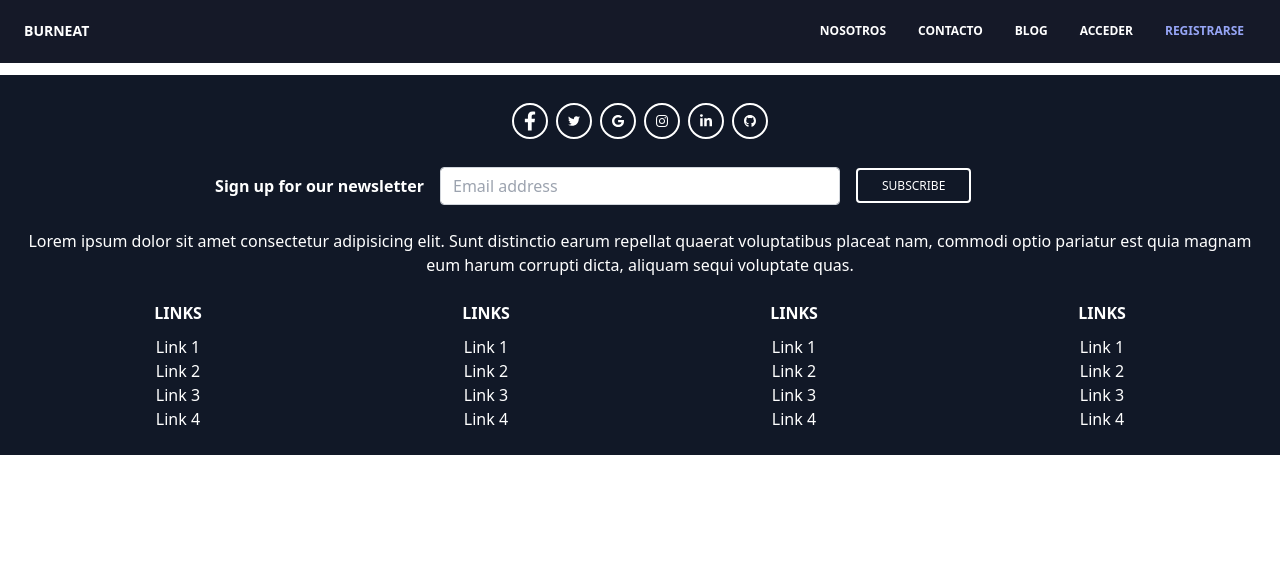
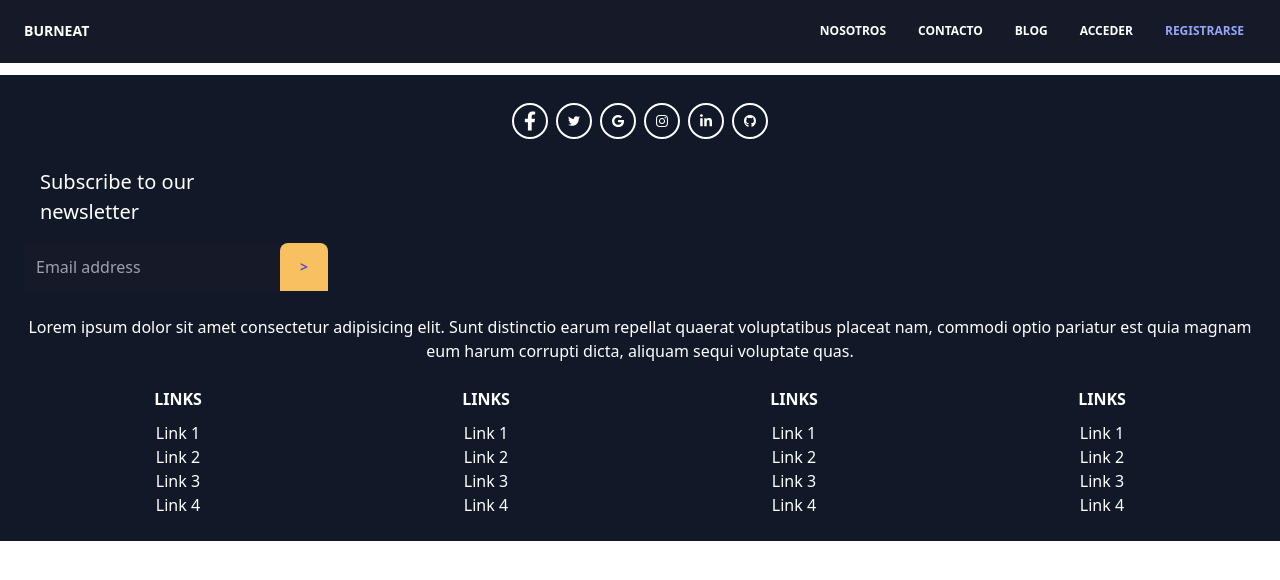
Before and after one commit to matisanchz/Burneat, a React (Vite) app in the folder client/: page / in a window 1280 px wide. Shown: the top 580 px of the page. Built offline with nearby package versions, Linux system fonts and the light colour scheme.

Commit message:
Newsletter componnent and some changes

```diff
--- a/client/index.html
+++ b/client/index.html
@@ -4,7 +4,7 @@
     <meta charset="UTF-8" />
     <link rel="icon" type="image/svg+xml" href="/src/favicon.svg" />
     <meta name="viewport" content="width=device-width, initial-scale=1.0" />
-    <title>Vite App</title>
+    <title>Burneat</title>
   </head>
   <body>
     <div id="root"></div>
--- a/client/src/Components/Footer/Footer.tsx
+++ b/client/src/Components/Footer/Footer.tsx
@@ -1,4 +1,5 @@
 import React, { useState } from 'react'
+import { Newsletter } from '../Newsletter/Newsletter';
 import { Icon } from './index'
 
 
@@ -8,12 +9,15 @@ import { Icon } from './index'
 
 
 
-type FooterProps = {
+interface FooterProps  {
     viewBox: string;
     dataIcon: string;
     d: string;
+    h: string;
+};
 
-};
+
+
 const icons = [
 
     {
@@ -51,16 +55,12 @@ const icons = [
 ]
 
 
-export const Footer: React.FC<FooterProps> = ({  }) => {
-
+export const Footer: React.FC<FooterProps> = () => {
 
 
 
     return (
         <>
-
-
-
             <div>
 
                 <footer className="text-center bg-gray-900 text-white">
@@ -81,45 +81,9 @@ export const Footer: React.FC<FooterProps> = ({  }) => {
                         </div>
 
                         <div>
-                            <form action="">
-                                <div className="grid md:grid-cols-3 gird-cols-1 gap-4 flex justify-center items-center">
-                                    <div className="md:ml-auto md:mb-6">
-                                        <p className="">
-                                            <strong>Sign up for our newsletter</strong>
-                                        </p>
-                                    </div>
 
-                                    <div className="md:mb-6">
-                                        <input
-                                            type="text"
-                                            className="
-form-control
-block
-w-full
-px-3
-py-1.5
-text-base
-font-normal
-text-gray-700
-bg-white bg-clip-padding
-border border-solid border-gray-300
-rounded
-transition
-ease-in-out
-m-0
-focus:text-gray-700 focus:bg-white focus:border-blue-600 focus:outline-none
-"
-                                            id="exampleFormControlInput1"
-                                            placeholder="Email address" />
-                                    </div>
+                            <Newsletter h='working'/>
 
-                                    <div className="md:mr-auto mb-6">
-                                        <button type="submit" className="inline-block px-6 py-2 border-2 border-white text-white font-medium text-xs leading-tight uppercase rounded hover:bg-black hover:bg-opacity-5 focus:outline-none focus:ring-0 transition duration-150 ease-in-out">
-                                            Subscribe
-                                        </button>
-                                    </div>
-                                </div>
-                            </form>
                         </div>
 
                         <div className="mb-6">
--- a/client/src/Components/Icon/Icon.tsx
+++ b/client/src/Components/Icon/Icon.tsx
@@ -1,6 +1,6 @@
 
 import React from 'react';
-
+import { Link } from 'react-router-dom'
 
 interface Props {
     viewBox: string;
@@ -12,13 +12,9 @@ interface Props {
 export const Icon: React.FC<Props> = ( {viewBox,dataIcon,d}: Props ) => {
 
 
-
-
-
-
     return (
         <>
-            <a href="#!" type="button" className="rounded-full border-2 border-white text-white leading-normal uppercase hover:bg-black hover:bg-opacity-5 focus:outline-none focus:ring-0 transition duration-150 ease-in-out w-9 h-9 m-1">
+            <Link to="#!" type="button" className="rounded-full border-2 border-white text-white leading-normal uppercase hover:bg-black hover:bg-opacity-5 focus:outline-none focus:ring-0 transition duration-150 ease-in-out w-9 h-9 m-1">
                 <svg
                     aria-hidden="true"
                     focusable="false"
@@ -34,9 +30,9 @@ export const Icon: React.FC<Props> = ( {viewBox,dataIcon,d}: Props ) => {
                         d={d}
                     ></path>
                 </svg>
-            </a>
+            </Link>
         </>
     )
 }
 
-export default Icon
+export default Icon;
--- /dev/null
+++ b/client/src/Components/Newsletter/Newsletter.tsx
@@ -0,0 +1,90 @@
+import React from 'react';
+
+interface Props {
+    h: string;
+}
+
+
+export const Newsletter = ({ h }: Props) => {
+
+    const simbol = ">"
+
+
+
+    return (
+
+
+        <div className="grid grid-cols-6 gap-4">
+
+            <div className='text-left ml-4'>
+                <span className="md:ml-auto md:mb- col-start-1 col-end-7 text-xl font-['DM Sans'] font-normal  "> Subscribe to our  newsletter </span>
+            </div>
+
+            <div className='grid grid-cols-2 w-[32rem] col-start-1 col-end-7 '>
+
+                <input
+                    type="text"
+                    className="
+                        md:mb-6
+                        form-control
+                        block
+                        w-full
+                        px-3
+                        py-1.5
+                        text-base
+                        font-normal
+                        text-gray-700
+                        bg-black
+                        bg-clip-padding
+                        rounded
+                        transition
+                        ease-in-out
+                        m-0
+                        focus:text-white focus:bg-black focus:border-blue-600 focus:outline-none
+                        flex-initial w-64
+                                "
+                    id="exampleFormControlInput1"
+                    placeholder="Email address" />
+
+
+
+                <button
+                    type="submit"
+                    className="
+                        bg-yellow
+                        inline-block
+                        rounded-t-lg
+                        w-12
+                        h-12
+                        px-6 py-2
+                        text-blue
+                        leading-tight
+                        font-black
+                        text-sm
+                        text-center
+                        hover:bg-blue
+                        hover:text-light-blue
+                        hover:bg-opacity-5
+                        hover:border-1
+                        hover:border-white
+                        focus:outline-none
+                        focus:ring-0
+                        transition duration-150 ease-in-out
+                        border-0
+                        md:mr-auto mb-6  "
+                >
+                    <div className='
+                        flex
+                        m-auto
+                        justify-center
+                    '>
+                        {simbol}
+                    </div>
+
+                </button>
+
+            </div>
+        </div>
+
+    )
+}
--- a/client/tailwind.config.js
+++ b/client/tailwind.config.js
@@ -3,7 +3,69 @@ module.exports = {
       "./src/**/*.{js,jsx,ts,tsx}",
     ],
     theme: {
-      extend: {},
+
+      extend: {
+        fontFamily: {
+          'sans': ['ui-sans-serif', 'system-ui','DM Sans'],
+          'serif': ['ui-serif', 'Georgia'],
+          'mono': ['ui-monospace', 'SFMono-Regular'],
+          'display': ['Oswald'],
+          'body': ['"Open Sans"'],
+        },
+        colors: {
+          transparent: 'transparent',
+          current: 'currentColor',
+          'white': '#ffffff',
+          'yellow': '#F8C061',
+          'blue': '#5E4DCD',
+          'light-blue': '#96A5F5',
+          'black':'#151928',
+          'midnight': '#121063',
+          'metal': '#565584',
+          'tahiti': '#3ab7bf',
+          'silver': '#ecebff',
+          'bubble-gum': '#ff77e9',
+          'bermuda': '#78dcca',
+        },
+        borderWidth: {
+          DEFAULT: '1px',
+          '0': '0',
+          '10': '0.5px',
+          '1': '1px',
+          '2': '2px',
+          '3': '3px',
+          '4': '4px',
+          '6': '6px',
+          '8': '8px',
+        },
+        fontWeight: {
+          hairline: 100,
+          'extra-light': 100,
+          thin: 200,
+          light: 300,
+          'normal': 400,
+          medium: 500,
+          semibold: 600,
+          bold: 700,
+          extrabold: 800,
+          'extra-bold': 800,
+          black: 900,
+        },
+        fontSize: {
+            'xs': '.75rem',
+            'sm': '.875rem',
+            'tiny': '.875rem',
+            'base': '1rem',
+            'lg': '1.125rem',
+            'xl': '1.25rem',
+            '2xl': '1.5rem',
+            '3xl': '1.875rem',
+            '4xl': '2.25rem',
+            '5xl': '3rem',
+            '6xl': '4rem',
+            '7xl': '5rem',
+          }
+      },
     },
     plugins: [],
   }
```
